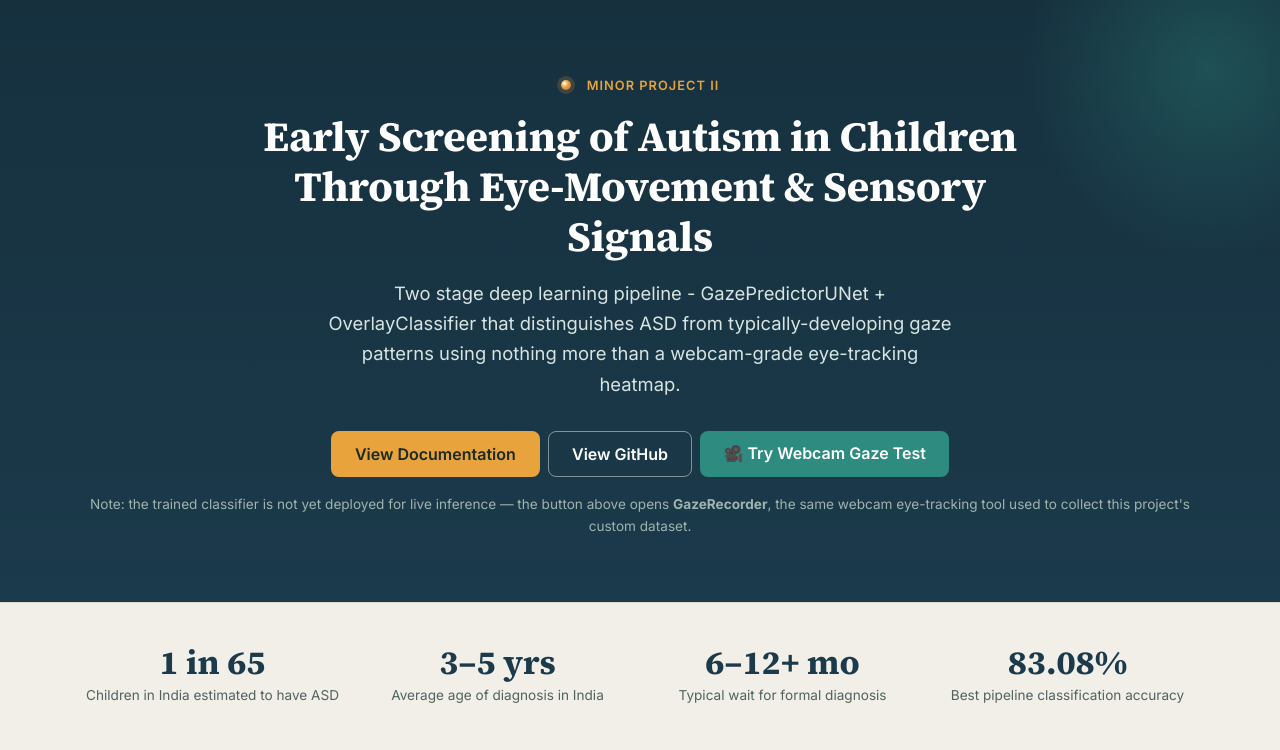
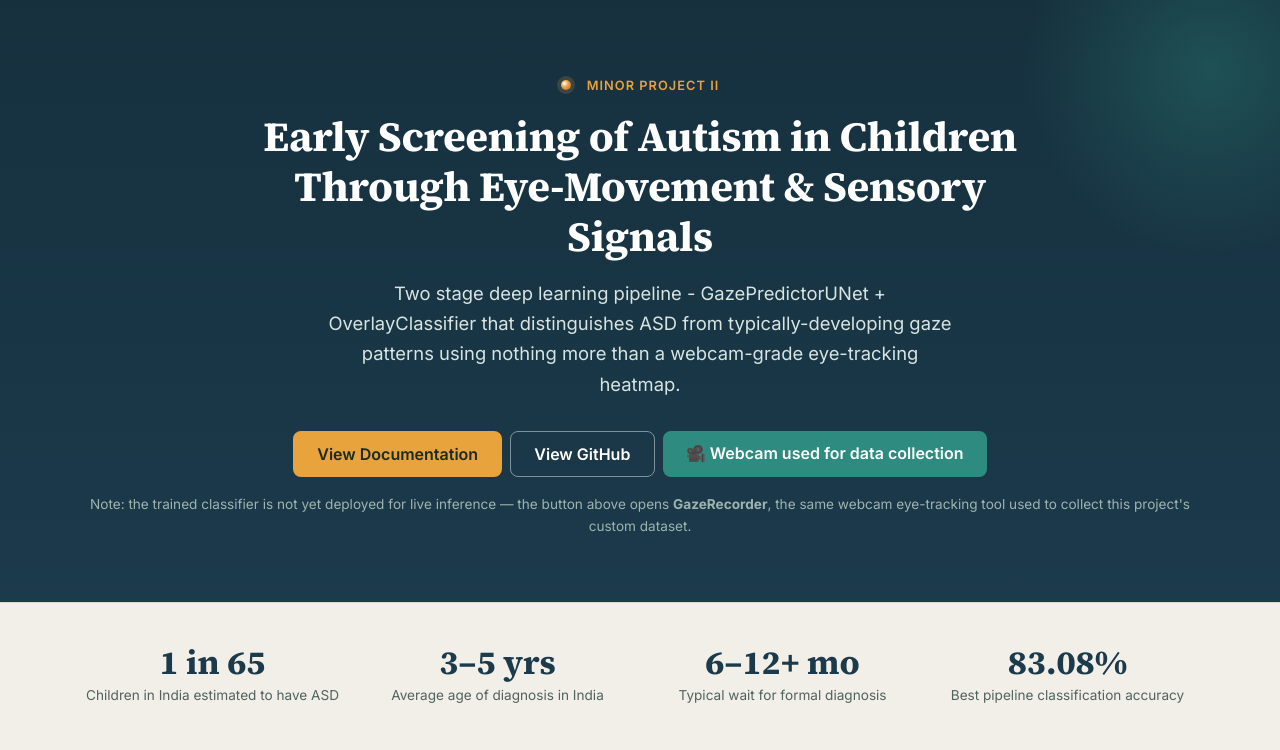
Before and after one commit to PrakharSaxena144/Autism-Spectrum-Disorder-Documentation, a Django app: page / in a window 1280 px wide. Shown: the part 75-825 px from the top of the page. Run offline with Django 5.2, Linux system fonts and the light colour scheme; some libraries are stand-ins or nearby versions.

```diff
--- a/core/templates/core/home.html
+++ b/core/templates/core/home.html
@@ -19,7 +19,7 @@
             <a href="{% url 'documentation' %}" class="btn btn-clinical-primary">View Documentation</a>
             <a href="{{ github_url }}" class="btn btn-clinical-outline" target="_blank" rel="noopener">View GitHub</a>
             <a href="{{ webcam_url }}" class="btn btn-clinical-webcam" target="_blank" rel="noopener">
-                🎥 Try Webcam Gaze Test
+                🎥 Webcam used for data collection
             </a>
         </div>
         <p class="mt-3 mb-0" style="color:#9FB3AF; font-size:0.85rem;">
```
